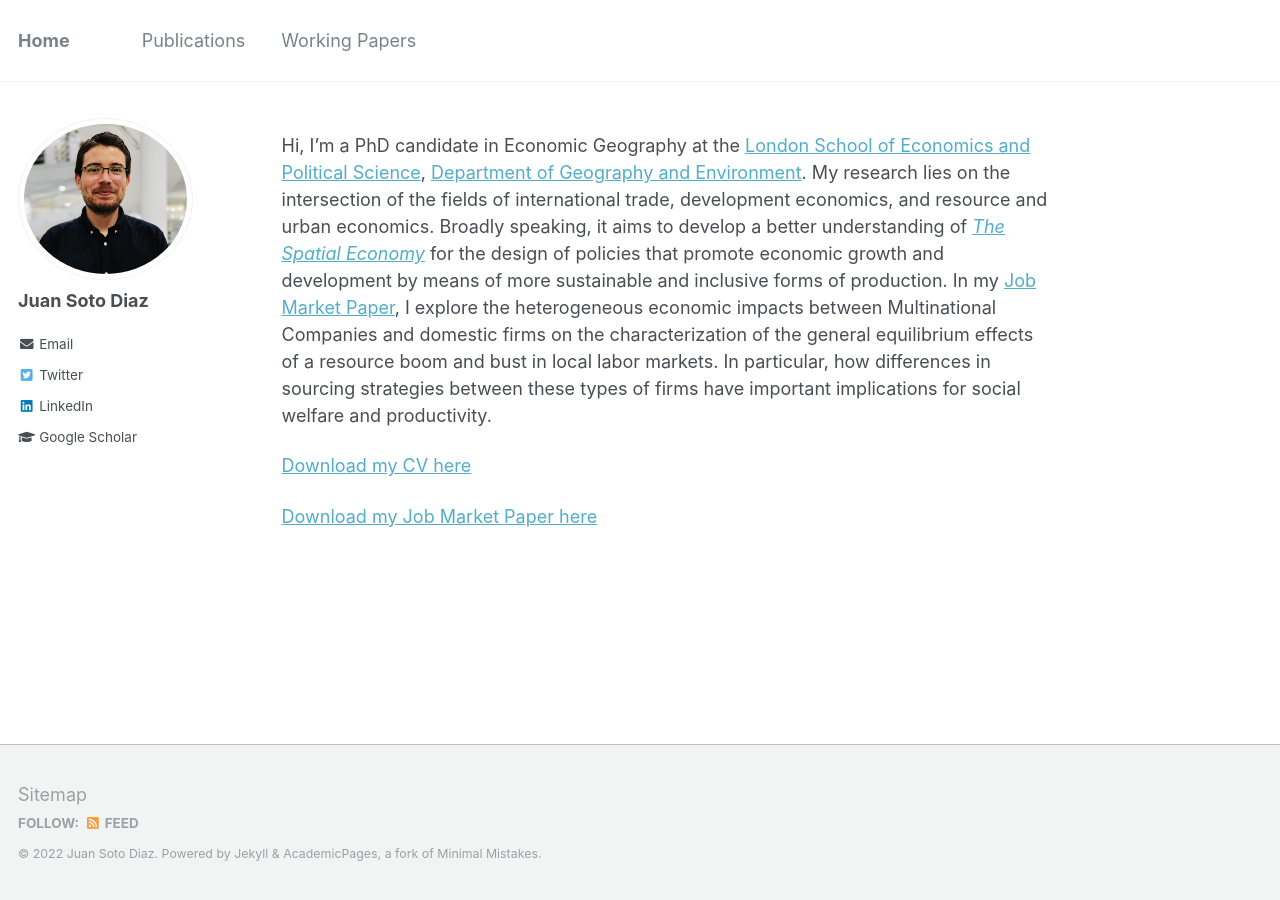
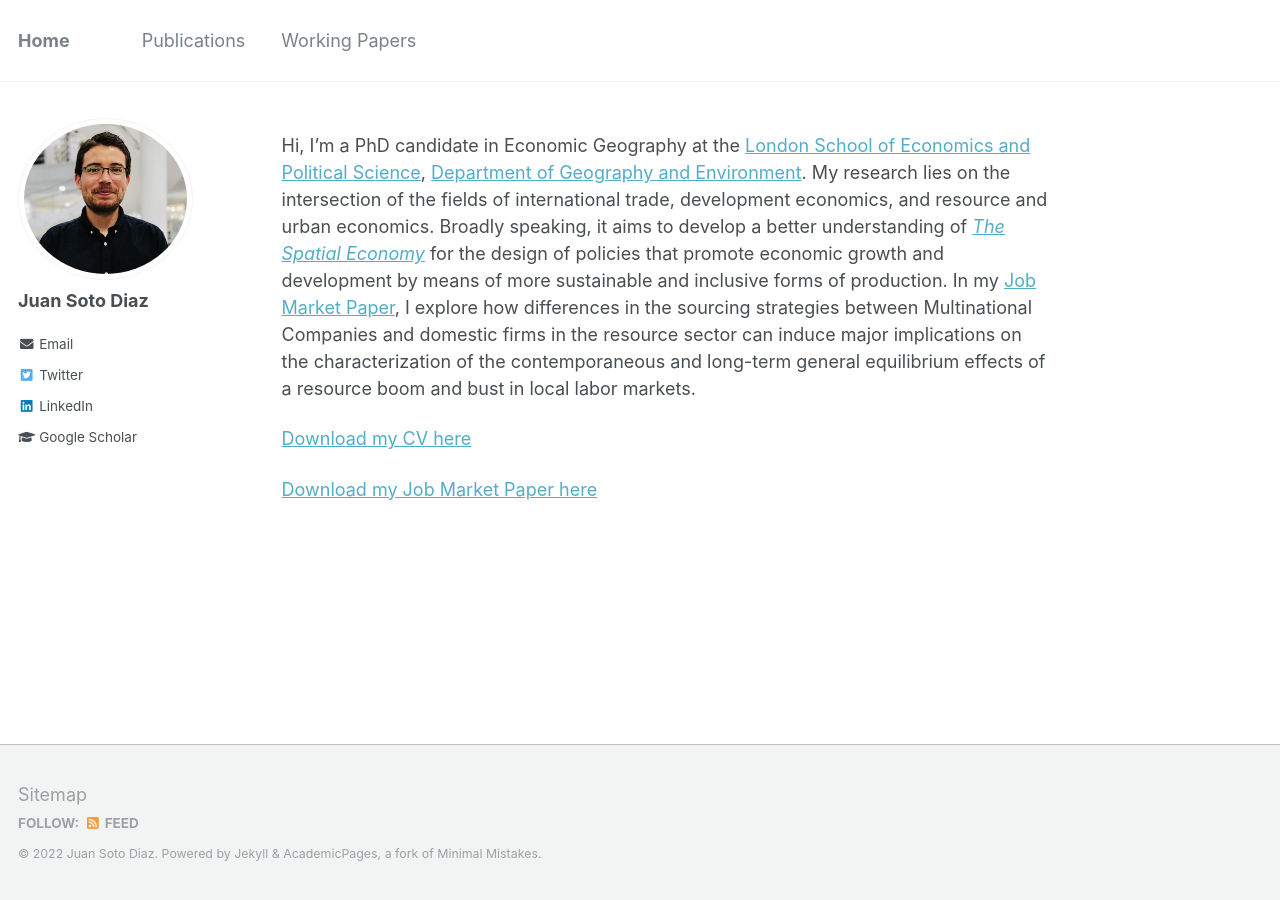
Before and after one commit to pedrofierroz87/pedrofierroz87.github.io, a Jekyll site: the page built from _pages/about.md, in a window 1280 px wide. Built offline with Jekyll 4.4.1, drawn with Linux system fonts in a browser that asks for light colours.

Commit message:
Update about.md

```diff
--- a/_pages/about.md
+++ b/_pages/about.md
@@ -8,7 +8,7 @@ redirect_from:
   - /about.html
 ---
 
-Hi, I'm a PhD candidate in Economic Geography at the [London School of Economics and Political Science](https://lse.ac.uk), [Department of Geography and Environment](https://www.lse.ac.uk/geography-and-environment). My research lies on the intersection of the fields of international trade, development economics, and resource and urban economics. Broadly speaking, it aims to develop a better understanding of [<i>The Spatial Economy</i>](https://www.aeaweb.org/articles?id=10.1257/jel.20181414) for the design of policies that promote economic growth and development by means of more sustainable and inclusive forms of production. In my [Job Market Paper](https://onlinelibrary.wiley.com/doi/epdf/10.1111/jors.12269), I explore the heterogeneous economic impacts between Multinational Companies and domestic firms on the characterization of the general equilibrium effects of a resource boom and bust in local labor markets. In particular, how differences in sourcing strategies between these types of firms have important implications for social welfare and productivity.
+Hi, I'm a PhD candidate in Economic Geography at the [London School of Economics and Political Science](https://lse.ac.uk), [Department of Geography and Environment](https://www.lse.ac.uk/geography-and-environment). My research lies on the intersection of the fields of international trade, development economics, and resource and urban economics. Broadly speaking, it aims to develop a better understanding of [<i>The Spatial Economy</i>](https://www.aeaweb.org/articles?id=10.1257/jel.20181414) for the design of policies that promote economic growth and development by means of more sustainable and inclusive forms of production. In my [Job Market Paper](https://onlinelibrary.wiley.com/doi/epdf/10.1111/jors.12269), I explore how differences in the sourcing strategies between Multinational Companies and domestic firms in the resource sector can induce major implications on the characterization of the contemporaneous and long-term general equilibrium effects of a resource boom and bust in local labor markets.
 
 [Download my CV here](https://onlinelibrary.wiley.com/doi/epdf/10.1111/jors.12269)
 
```
